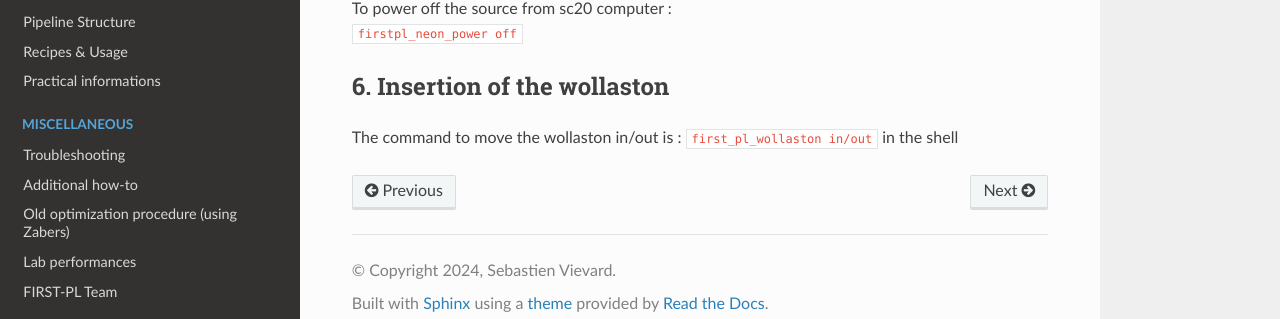
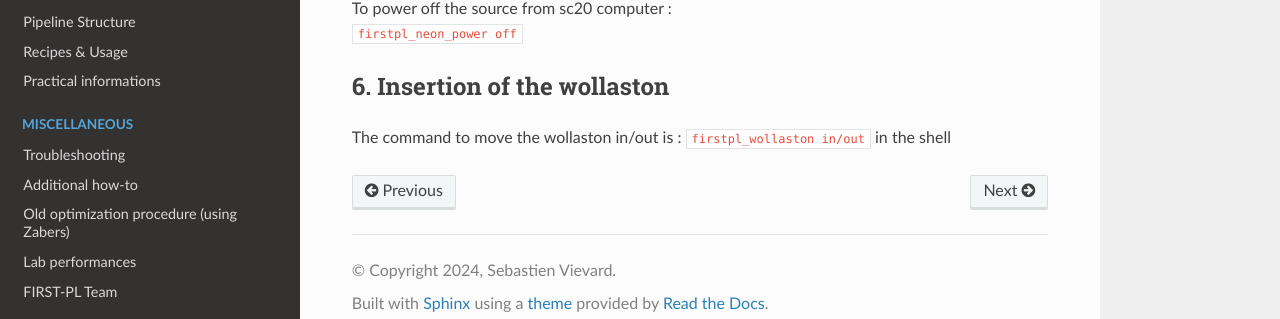
Before and after one commit to scexao-org/first_control, a Sphinx documentation site: the page built from source/instrument_setup.md, in a window 1280 px wide and 900 px high, scrolled down 4846 px. Shown: the part 561-880 px from the top of the window. Built offline with Sphinx 7.4.7 and the Read the Docs theme 3.1.0, drawn with Linux system fonts in a browser that asks for light colours.

Commit message:
correct command to control wollaston

```diff
--- a/source/instrument_setup.md
+++ b/source/instrument_setup.md
@@ -173,5 +173,5 @@ To power off the source from sc20 computer : <br />
 ## 6. Insertion of the wollaston
 
 The command to move the wollaston in/out is :
-`first_pl_wollaston in/out`
+`firstpl_wollaston in/out`
 in the shell
```
Also changed, not shown: source/operation_acquiring.md (+1 -1 lines).
